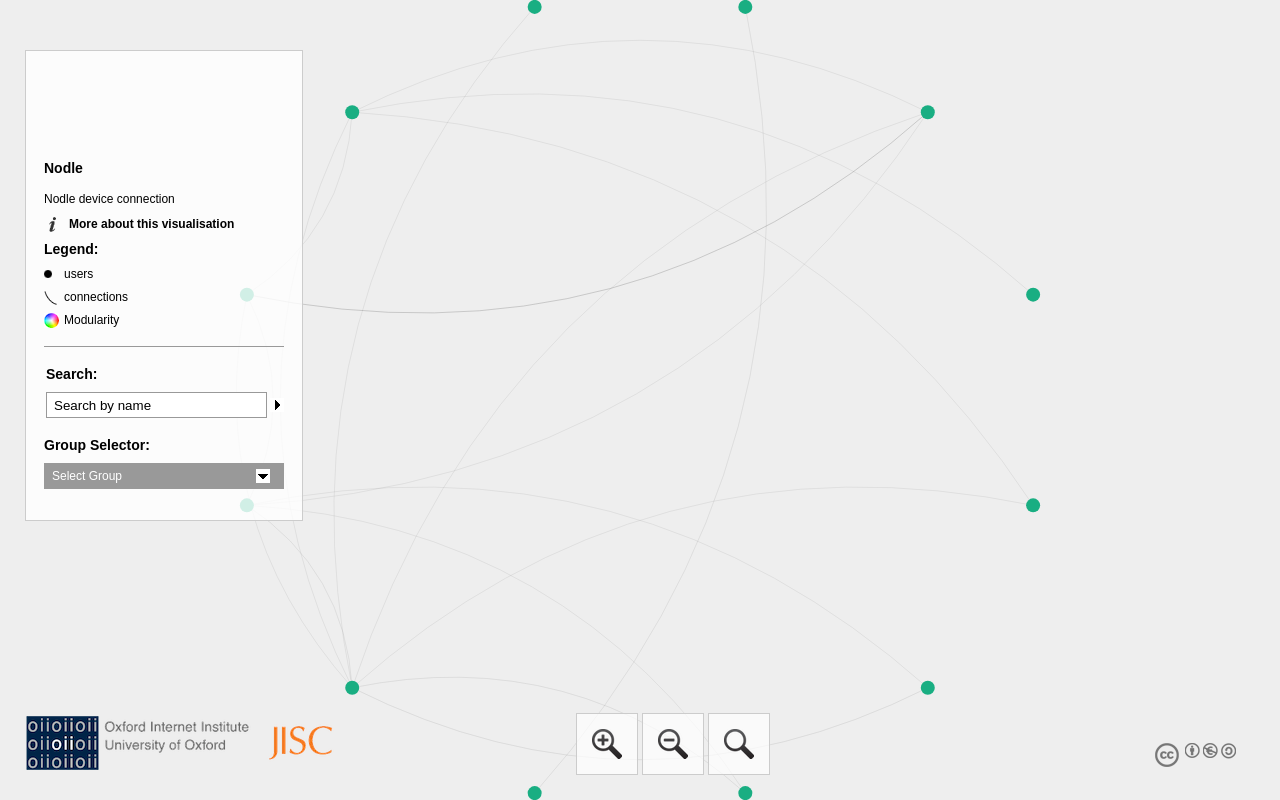
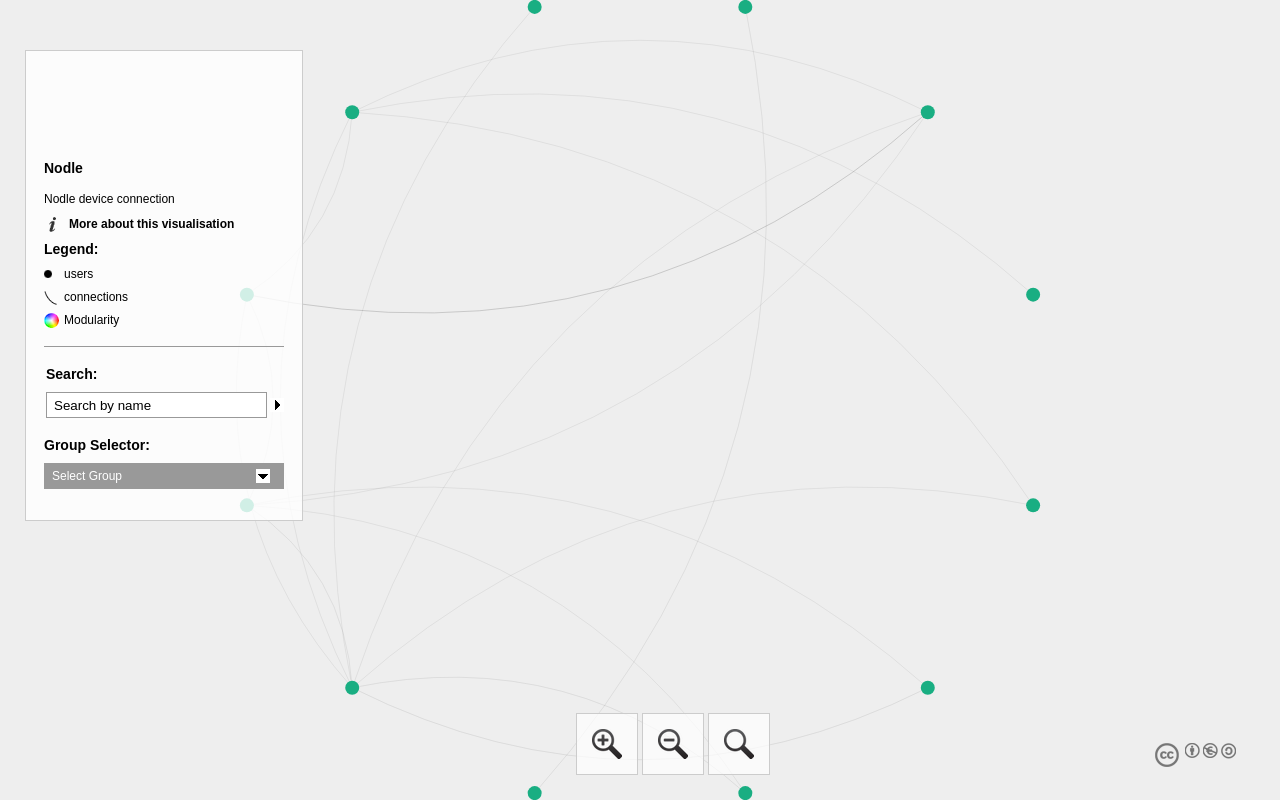
Before and after one commit to kgobu/kgobu.github.io, a plain HTML site: page interaction/network/index.html in a window 1280 px wide. Drawn offline with Linux system fonts and the light colour scheme.

Commit message:
Initial project version 1

```diff
--- a/interaction/network/index.html
+++ b/interaction/network/index.html
@@ -2,7 +2,7 @@
 <html xmlns="http://www.w3.org/1999/xhtml" xml:lang="en-gb" lang="en" xmlns:og="http://opengraphprotocol.org/schema/" xmlns:fb="http://www.facebook.com/2008/fbml" itemscope itemtype="http://schema.org/Map">
 
 <head>
-<title>OII Network Visualisation Example</title>
+<title>Nodle Device M1 Interaction Events</title>
 <meta http-equiv="Content-Type" content="text/html; charset=UTF-8" />
 <meta charset="utf-8">
 <meta name="viewport" content="width=device-width,height=device-height,initial-scale=1,user-scalable=no" />
@@ -89,10 +89,7 @@
   </div>
 	</div>
 </div>
-<div id="developercontainer">
-	<a href="http://www.oii.ox.ac.uk" title="Oxford Internet Institute"><div id="oii"><span>OII</span></div></a>
-	<a href="http://jisc.ac.uk" title="JISC"><div id="jisc"><span>JISC</span></div></a>
-</div>
+
 <script type="text/javascript">
 
   var _gaq = _gaq || [];
```
